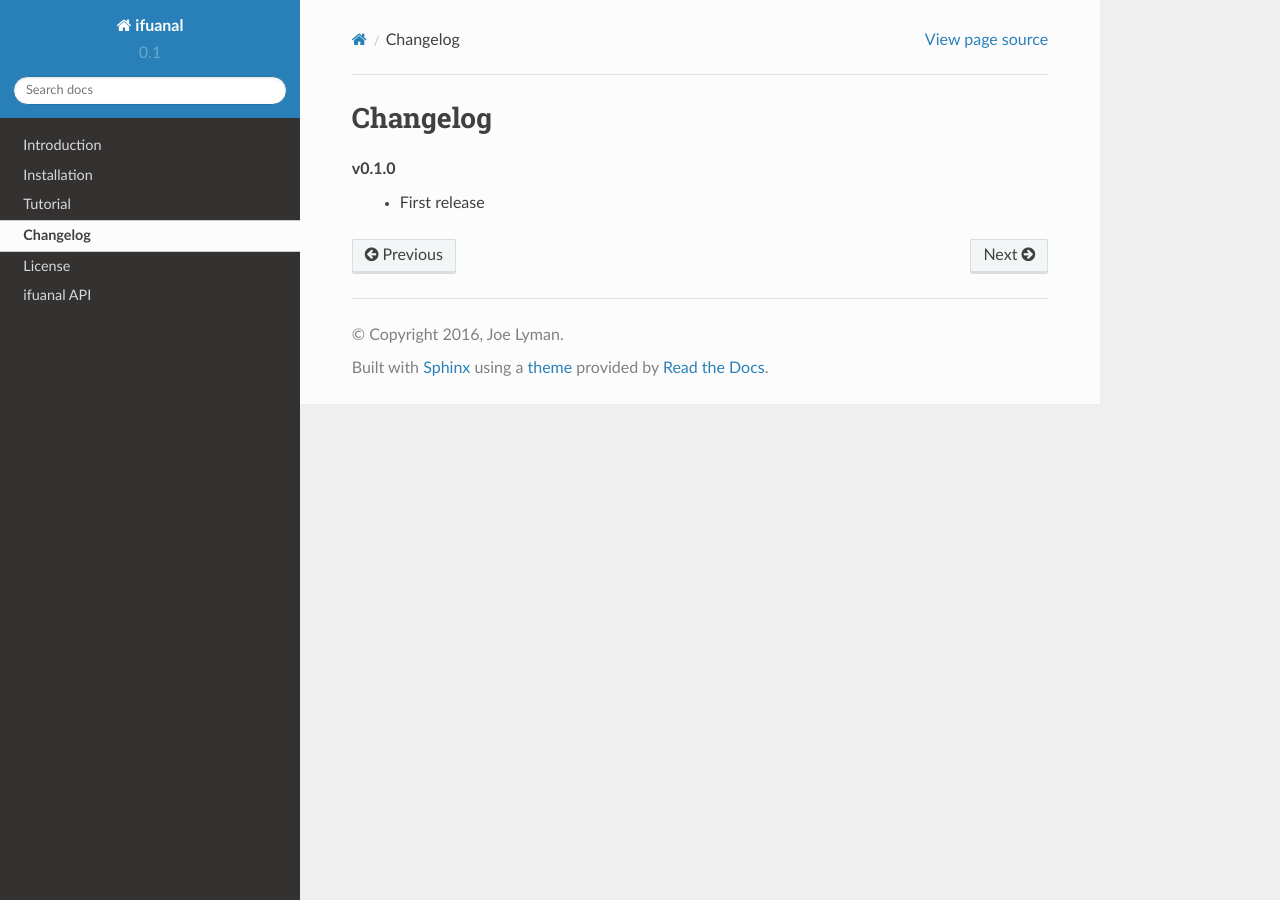
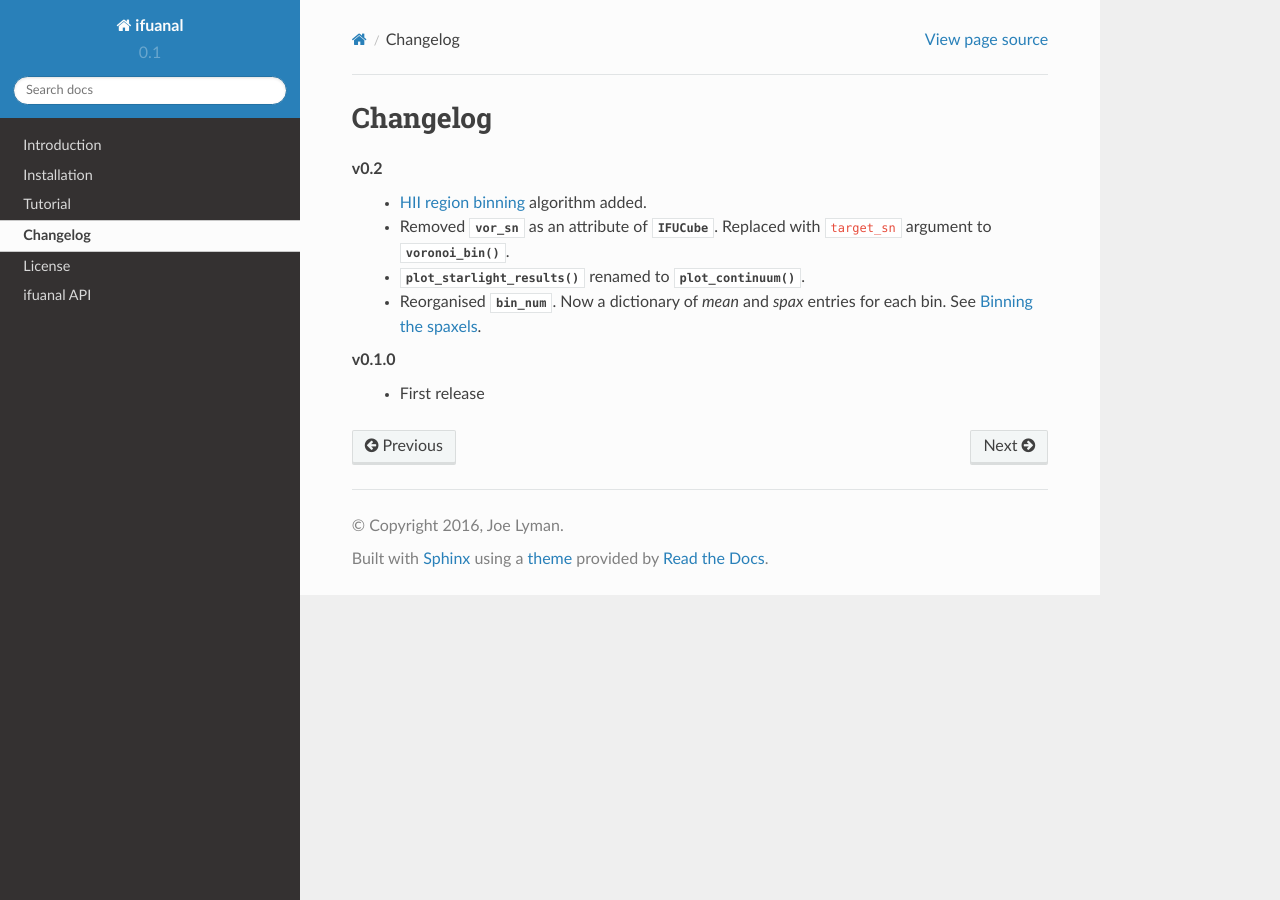
Before and after one commit to Lyalpha/ifuanal, a Sphinx documentation site: the page built from docs/changelog.rst, in a window 1280 px wide. Built offline with Sphinx 7.4.7 and the Read the Docs theme 2.0.0, drawn with Linux system fonts in a browser that asks for light colours.

Commit message:
Add 0.2.0 entry

```diff
--- a/docs/changelog.rst
+++ b/docs/changelog.rst
@@ -1,5 +1,14 @@
 Changelog
 =========
 
+**v0.2**
+ * :ref:`HII region binning <hii-binning>` algorithm added.
+ * Removed :attr:`vor_sn` as an attribute of :class:`IFUCube`. Replaced with
+   ``target_sn`` argument to :meth:`~ifuanal.IFUCube.voronoi_bin`.
+ * :meth:`plot_starlight_results()` renamed to
+   :meth:`~ifuanal.IFUCube.plot_continuum`.
+ * Reorganised :attr:`bin_num`. Now a dictionary of `mean` and `spax` entries
+   for each bin. See :ref:`binning`.
+
 **v0.1.0**
  * First release
```
